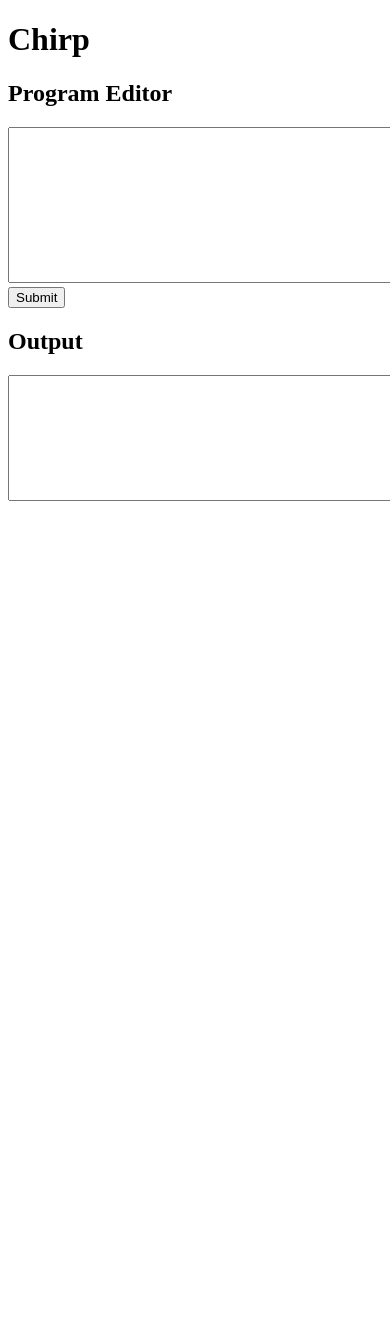
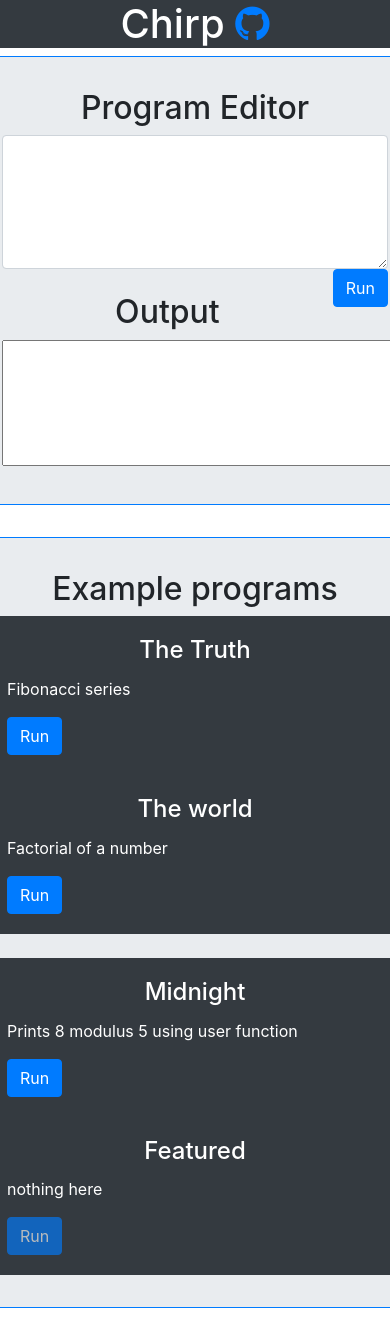
Before and after one commit to Suloch/chirp, a Django app: page /main/run/ in a window 390 px wide; the page is wider, and only the part inside the window is pictured. Before the commit the page ends 501 px from the top of that part, so only its background shows below. Run offline with Django 3.2, Linux system fonts and the light colour scheme; some libraries are stand-ins or nearby versions.

Commit message:
- add style to the page

```diff
--- a/web/chirp_web/main/static/main/js/custom.js
+++ b/web/chirp_web/main/static/main/js/custom.js
@@ -9,3 +9,94 @@
     $('#output').val(data.output)
   });
 });
+
+$(document).on('click', '#submit-Modulus', function(){
+  var data = `
+  (program to find modulus using user defined function)
+    (Author : Suloch)
+
+    Midnight takes your heart and your soul
+    While your heart is as high as your soul
+    Put your heart without your soul into your heart
+
+    Give back your heart
+
+    Darkness was alone
+    Silence was haunting
+    Whisper Midnight taking Silence, Darkness
+`;
+  $('#program-text').val(data);
+  $.post('/main/run/',
+  {
+    'program': data,
+  },
+  function(data, status){
+    $('#output').val(data.output)
+  });
+});
+$(document).on('click', '#submit-Factorial', function(){
+  var data = `
+  (Program to calclate factorial for a number recrusively)
+  (Author : Suloch)
+
+
+  Everyone takes the bait
+  If the bait is nothing
+  Put nobody into the chaos
+  Build the chaos up
+  Else
+  Put the bait of Everyone taking the bait without 1 into the chaos
+
+  Give back the chaos
+
+  Say Everyone taking 6
+  `;
+  $('#program-text').val(data);
+  $.post('/main/run/',
+  {
+    'program': data,
+  },
+  function(data, status){
+    $('#output').val(data.output)
+  });
+});
+$(document).on('click', '#submit-Fibonacci', function(){
+  var data = `
+  (Program to print first 14 fibonacci numbers)
+  (Author : Suloch)
+
+  Put nothing into my words
+  my promises were lies
+  my truth was too
+  Put my promises without my truth into my life
+  Put my life into my promises
+  the thought was a sign
+  Whisper my promises
+  While the thought is higher than nothing
+  Whisper my promises
+  Put my life into my words
+  Put my promises into my life
+  Put my life with my words into my promises
+  Knock the thought down
+
+  (End of Program)
+`;
+  $('#program-text').val(data);
+  $.post('/main/run/',
+  {
+    'program': data,
+  },
+  function(data, status){
+    $('#output').val(data.output)
+  });
+});
+$(document).on('click', '#submit', function(){
+  var data = $('#program-text').val()
+  $.post('/main/run/',
+  {
+    'program': data,
+  },
+  function(data, status){
+    $('#output').val(data.output)
+  });
+});
--- a/web/chirp_web/main/templates/main/get_program.html
+++ b/web/chirp_web/main/templates/main/get_program.html
@@ -2,17 +2,57 @@
 {%load static%}
 <head>
   <title>Chirp</title>
+  <meta charset="utf-8">
+  <meta name="viewport" content="width=device-width, initial-scale=1">
+  <link rel="stylesheet" href="https://maxcdn.bootstrapcdn.com/bootstrap/4.3.1/css/bootstrap.min.css">
+  <script src="https://ajax.googleapis.com/ajax/libs/jquery/3.4.1/jquery.min.js"></script>
+  <script src="https://cdnjs.cloudflare.com/ajax/libs/popper.js/1.14.7/umd/popper.min.js"></script>
+  <script src="https://maxcdn.bootstrapcdn.com/bootstrap/4.3.1/js/bootstrap.min.js"></script>
+      <link rel="stylesheet" href="https://cdnjs.cloudflare.com/ajax/libs/font-awesome/4.7.0/css/font-awesome.min.css">
 </head>
 <body>
-  <h1>Chirp</h1>
-  <h2>Program Editor</h2>
-  <form class="" action="/main/run/" method="post">
-    <textarea id='program-text' rows="10" cols='80' name="program"></textarea>
-    <br><button type="button" id='submit'>Submit</button>
-  </form>
-  <h2>Output</h2>
-  <textarea id='output' readonly rows="8" cols="80"></textarea>
-</body>
+  <h1 class="text-center bg-dark text-white">Chirp   <a href="https://github.com/suloch/chirp/" class="fa fa-github"></a></h1>
+  <div class="row">
+    <div class="jumbotron col-md-7 border border-primary">
+      <h2 class="text-center">Program Editor</h2>
+      <textarea class="form-control" id='program-text' rows="5" cols='80' name="program"></textarea>
+      <button class="btn btn-primary float-right" type="button" id='submit'>Run</button><br>
+      <h2 class="text-center">Output</h2>
+      <textarea id='output' readonly rows="5" cols="80"></textarea>
+    </body>
+  </div>
+  <div class="jumbotron col-md-5 border border-primary">
+    <h2 class="text-center">Example programs</h2>
+    <div class="row">
+      <div class="card-body col-md-5 float-left bg-dark text-white">
+        <h4 class="card-title text-center">The Truth</h4>
+        <p class="card-text">Fibonacci series </p>
+        <button class="btn btn-primary" type="button" id='submit-Fibonacci'>Run</button>
+      </div>
+      <br>
+      <div class="col-md-1"></div>
+      <div class="card-body float-right bg-dark text-white">
+        <h4 class="card-title text-center">The world</h4>
+        <p class="card-text">Factorial of a number</p>
+        <button class="btn btn-primary" type="button" id='submit-Factorial'>Run</button>
+      </div>
+    </div>
+    <br>
+    <div class="row">
+      <div class="card-body col-md-5 float-left bg-dark text-white">
+        <h4 class="card-title text-center">Midnight</h4>
+        <p class="card-text">Prints 8 modulus 5 using user function</p>
+        <button class="btn btn-primary" type="button" id='submit-Modulus'>Run</button>
+      </div>
+      <br>
+      <div class="col-md-1"></div>
+      <div class="card-body  float-right bg-dark text-white">
+        <h4 class="card-title text-center">Featured</h4>
+        <p class="card-text">nothing here</p>
+        <button disabled class="btn btn-primary" type="button" id='submit-Featured'>Run</button>
+      </div>
+    </div>
+  </div>
 
 <script src='{% static 'main/js/jquery.js' %}'></script>
 <script src='{% static 'main/js/custom.js' %}'></script>
```
Also changed, not shown: 1 other file.
